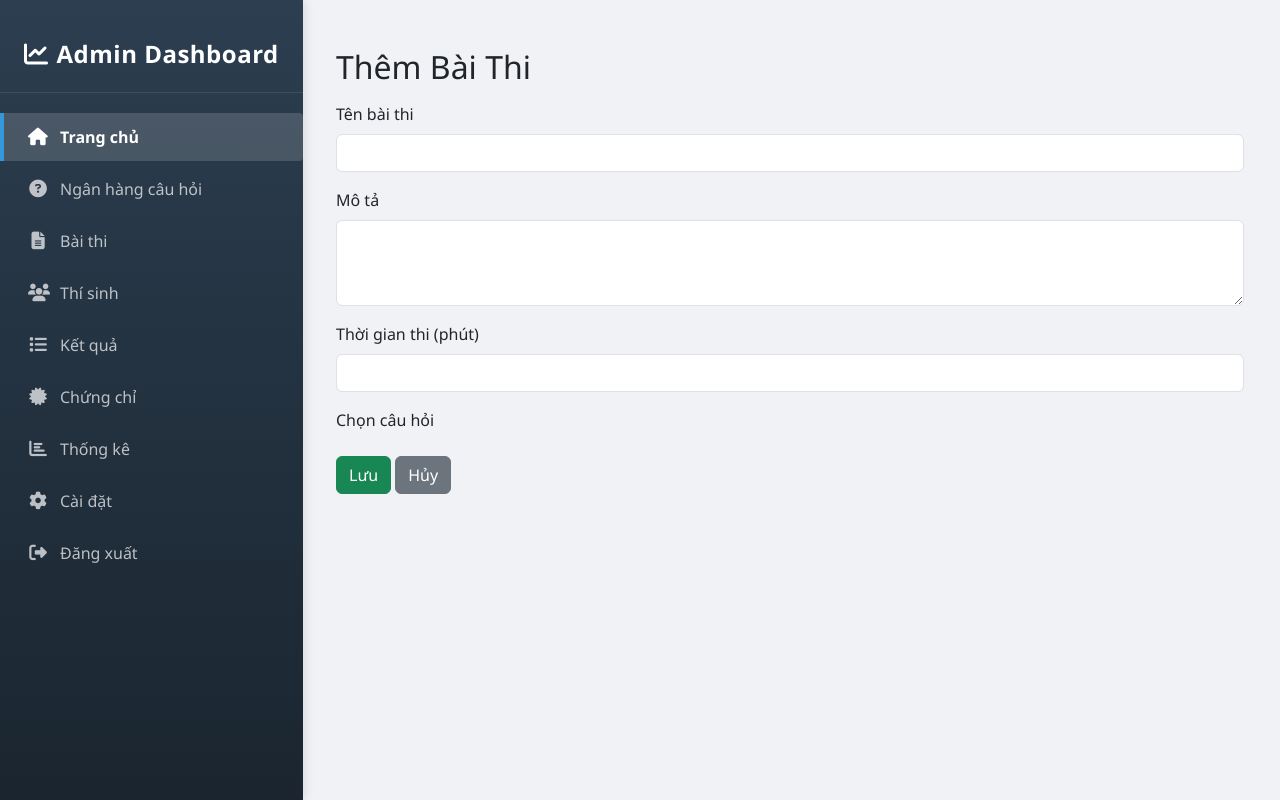
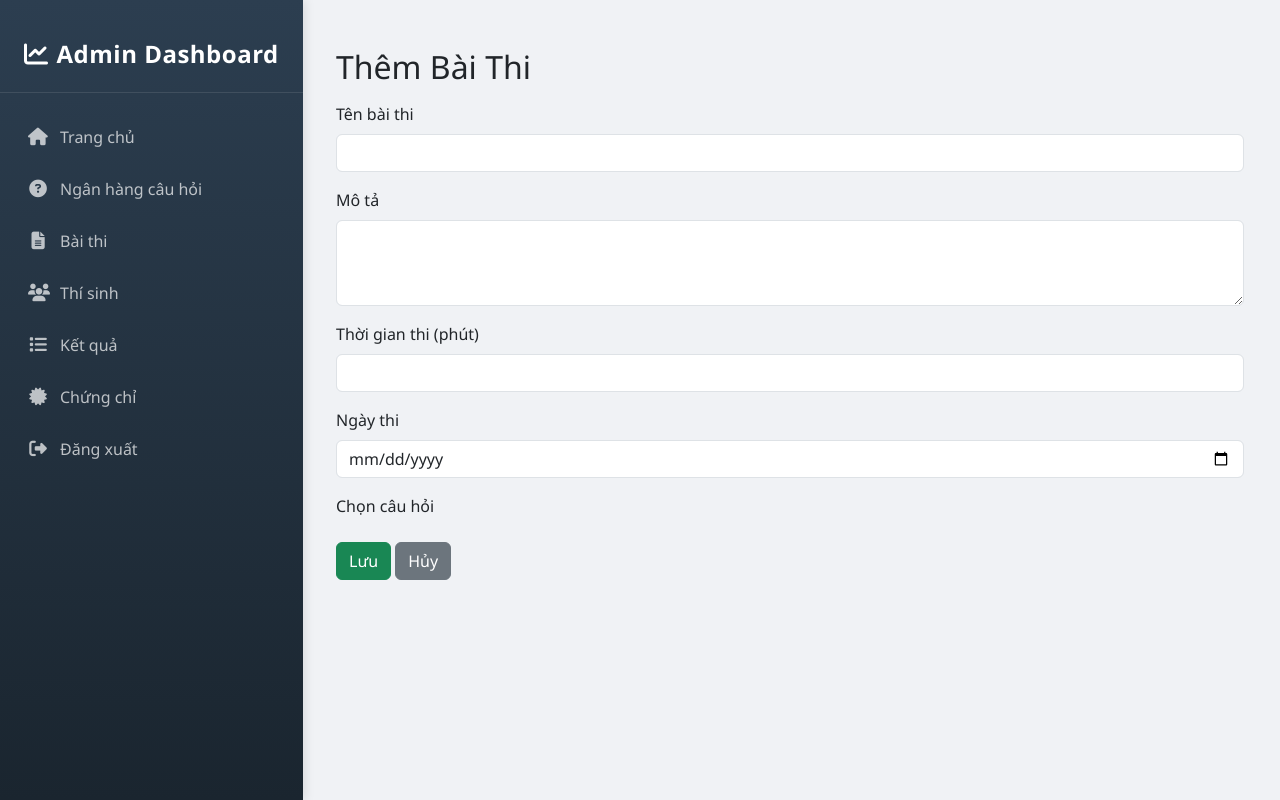
Before and after one commit to Hoangnambmt202/Linux_test_system, a Django app: page /admin/exams/add in a window 1280 px wide. Run offline with Django 5.2, Linux system fonts and the light colour scheme; data that the repository does not hold is empty.

Commit message:
fix update exam method

```diff
--- a/admins/templates/sidebar.html
+++ b/admins/templates/sidebar.html
@@ -6,39 +6,34 @@
         <span>Admin Dashboard</span>
     </div>
     <div class="sidebar-links">
-        <a href="{% url 'admin_dashboard' %}" class="sidebar-link active">
+        <a href="{% url 'admin_dashboard' %}" class="sidebar-link {% if request.path == '/admin/' %}active{% endif %}">
             <i class="fas fa-home"></i>
             <span>Trang chủ</span>
         </a>
-        <a href="{% url 'manage_questions' %}" class="sidebar-link">
+        <a href="{% url 'manage_questions' %}" class="sidebar-link {% if request.path == '/admin/questions/manage' %}active{% endif %}">
             <i class="fas fa-question-circle"></i>
             <span>Ngân hàng câu hỏi</span>
         </a>
-
-       <a class="sidebar-link" href="{% url 'manage_exams' %}"><i class="fas fa-file-alt"></i><span>Bài thi</span></a>
-        <a href="{% url 'manage_users' %}" class="sidebar-link">
+        <a href="{% url 'manage_exams' %}" class="sidebar-link {% if request.path == '/admin/exams/' %}active{% endif %}">
+            <i class="fas fa-file-alt"></i>
+            <span>Bài thi</span>
+        </a>
+        <a href="{% url 'manage_users' %}" class="sidebar-link {% if request.path == '/admin/users/manage' %}active{% endif %}">
             <i class="fas fa-users"></i>
             <span>Thí sinh</span>
         </a>
-        <a href="{% url 'manage_results' %}" class="sidebar-link">
+        <a href="{% url 'manage_results' %}" class="sidebar-link {% if request.path == '/admin/results/manage' %}active{% endif %}">
             <i class="fas fa-list"></i>
             <span>Kết quả</span>
         </a>
-        <a href={% url "certificate_list"  %} class="sidebar-link">
+        <a href="{% url 'certificate_list' %}" class="sidebar-link {% if request.path == '/admin/certificates/' %}active{% endif %}">
             <i class="fas fa-certificate"></i>
             <span>Chứng chỉ</span>
         </a>
-        <a href="#" class="sidebar-link">
-            <i class="fas fa-chart-bar"></i>
-            <span>Thống kê</span>
-        </a>
-        <a href="#" class="sidebar-link">
-            <i class="fas fa-cog"></i>
-            <span>Cài đặt</span>
-        </a>
-        <a href={% url "logout" %} class="sidebar-link">
+        <a href="{% url 'logout' %}" class="sidebar-link {% if request.path == '/admin/logout' %}active{% endif %}">
             <i class="fas fa-sign-out-alt"></i>
             <span>Đăng xuất</span>
         </a>
+
     </div>
 </div>
--- a/exams/models.py
+++ b/exams/models.py
@@ -1,10 +1,11 @@
 from django.db import models
-from django.apps import apps
+
 
 class Exam(models.Model):
     title = models.CharField(max_length=255)
     description = models.TextField(blank=True, null=True, default="Không có mô tả")
-    duration = models.IntegerField(default=60, help_text="Thời gian thi (phút)")  # minutes
+    date = models.DateField(default="2025-01-01", help_text="Ngày thi")
+    duration = models.IntegerField(default=60, help_text="Thời gian thi (phút)")
     questions = models.ManyToManyField("questions.Question")
     created_at = models.DateTimeField(auto_now_add=True)
 
--- a/exams/templates/add_exam.html
+++ b/exams/templates/add_exam.html
@@ -22,6 +22,10 @@
             <label for="duration" class="form-label">Thời gian thi (phút)</label>
             <input type="number" class="form-control" id="duration" name="duration" required>
         </div>
+        <div class="mb-3">
+            <label for="date" class="form-label">Ngày thi</label>
+            <input type="date" class="form-control" id="date" name="date" required>
+        </div>
 
         <div class="mb-3">
             <label class="form-label">Chọn câu hỏi</label>
--- a/exams/templates/exam_list.html
+++ b/exams/templates/exam_list.html
@@ -102,6 +102,7 @@
                                 <th class="border-0 py-3">Tên Bài Thi</th>
                                 <th class="text-center border-0 py-3">Thời Gian</th>
                                 <th class="text-center border-0 py-3">Số Câu Hỏi</th>
+                                <th class="text-center border-0 py-3">Ngày thi</th>
                                 <th class="text-center border-0 py-3">Hành Động</th>
                             </tr>
                         </thead>
@@ -130,6 +131,11 @@
                                 <td class="text-center py-3">
                                     <span class="badge rounded-pill bg-secondary bg-opacity-10 text-secondary px-3 py-2">
                                         <i class="bi bi-question-circle me-1"></i>{{ exam.questions.count }}
+                                    </span>
+                                </td>
+                                <td class="text-center py-3">
+                                    <span class="badge rounded-pill bg-warning bg-opacity-10 text-warning px-3 py-2">
+                                        <i class="bi bi-calendar me-1"></i>{{ exam.date|date:"d/m/Y" }}
                                     </span>
                                 </td>
                                 <td class="text-center py-3">
--- a/exams/urls.py
+++ b/exams/urls.py
@@ -2,7 +2,7 @@ from django.urls import path
 from . import views
 
 urlpatterns = [
-    path('manage', views.exam_list, name='manage_exams'),
+    path('', views.exam_list, name='manage_exams'),
      path("add", views.add_exam, name="add_exam"),
     path("edit/<int:exam_id>", views.edit_exam, name="edit_exam"),
     path("delete/<int:exam_id>", views.delete_exam, name="delete_exam"),
--- a/exams/views.py
+++ b/exams/views.py
@@ -56,7 +56,7 @@ def edit_exam(request, exam_id):
         exam.description = request.POST.get("description", "")
         exam.duration = request.POST["duration"]
         selected_questions = request.POST.getlist("questions")
-
+        exam.date = request.POST["date"]
         exam.questions.set(selected_questions)
         exam.save()
         return redirect("manage_exams")
```
Also changed, not shown: exams/templates/edit_exam.html (added, +50 -0 lines), admins/templates/manage_exams.html (deleted), exams/migrations/0002_exam_date.py (added).
